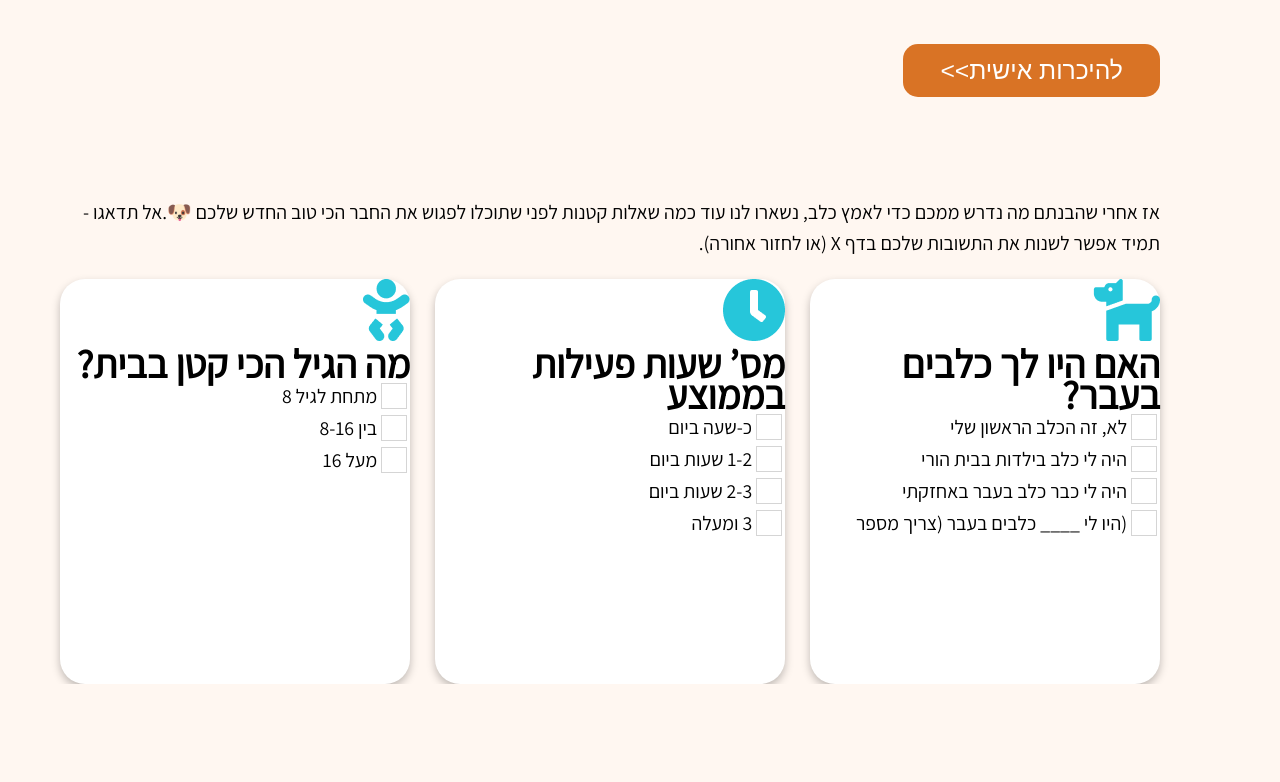
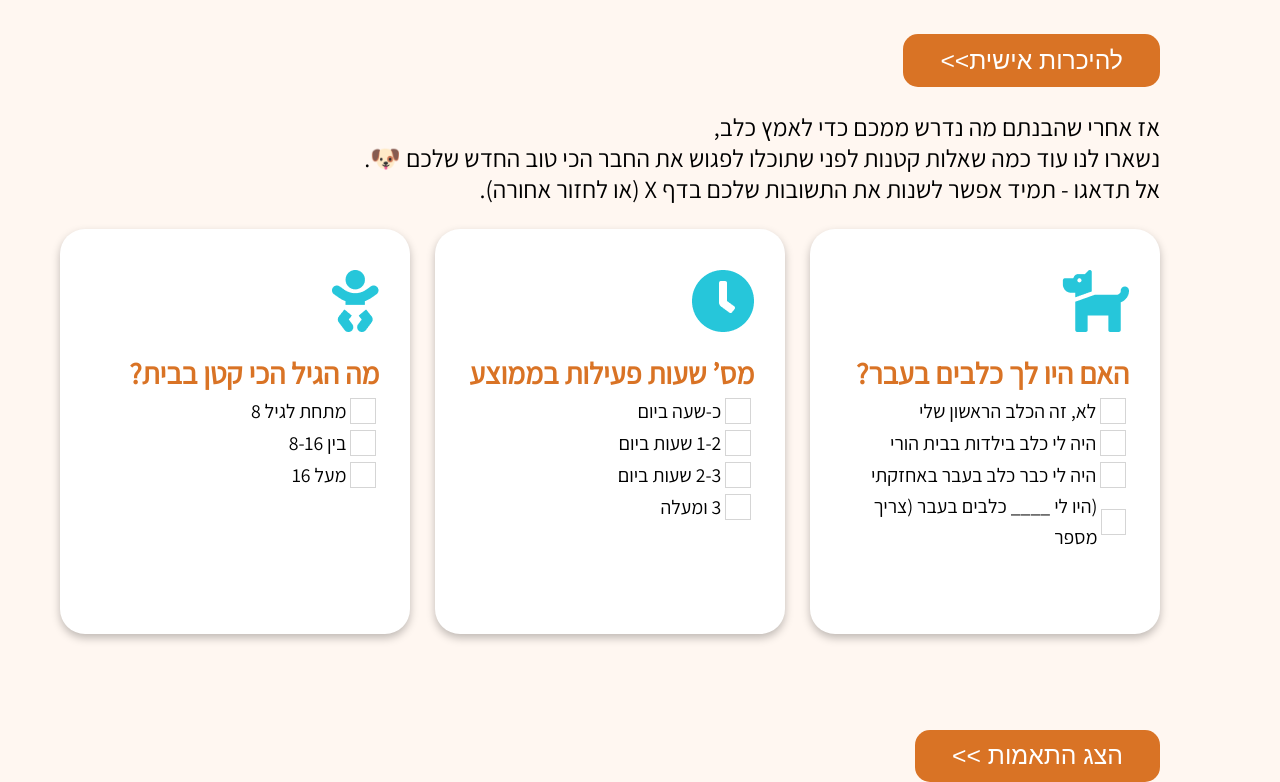
Before and after one commit to GuyElizarov/gilboa, a React (Create React App) app: page / in a window 1280 px wide. Shown: the part 649-1431 px from the top of the page. Before the commit the page ends 1333 px from the top, so only its background shows below. Built offline with nearby package versions, Linux system fonts and the light colour scheme.

Commit message:
finshing questionarie cmp

```diff
--- a/src/assets/styles/cmp/home/_introduction.scss
+++ b/src/assets/styles/cmp/home/_introduction.scss
@@ -1,5 +1,5 @@
 .introduction {
-    font-size: rem(20px);
+    // font-size: rem(20px);
 
     p {
         display: flex;
@@ -20,13 +20,6 @@
 
         button {
             @include button;
-            align-self: flex-start;
-            justify-self: flex-start;
-            // margin: auto;
-            font-size: rem(20px);
-            // padding: rem(14px) rem(45px);
-            display: flex;
-            align-items: center;
         }
     }
 
@@ -52,7 +45,7 @@
             }
 
             p {
-                font-size: rem(12px);
+                // font-size: rem(12px);
                 line-height: rem(15px);
             }
         }
--- a/src/assets/styles/cmp/home/_questionnaire.scss
+++ b/src/assets/styles/cmp/home/_questionnaire.scss
@@ -1,9 +1,8 @@
 .questionnaire {
-    margin-top: 100px;
 
     p {
         max-width: rem(1180px);
-
+        font-size: rem(20px);
     }
 
     .questionnaire-list {
@@ -14,10 +13,23 @@
             background-color: #fff;
             width: rem(387px);
             height: rem(328px);
-            .questions{
-                @include app-checkbox
+            padding: rem(33px) rem(25px);
+
+            h1 {
+                color: $app-orange;
+                font-size: 29.65px;
+                padding-top: 18px;
+            }
+
+            .questions {
+                padding-top: rem(4.5px);
+                @include app-checkbox;
             }
         }
     }
 
+    button {
+        @include button;
+        margin-top:  rem(77px);
+    }
 }
--- a/src/assets/styles/setup/_mixin.scss
+++ b/src/assets/styles/setup/_mixin.scss
@@ -35,11 +35,14 @@
     color: $text-clr;
     border: none;
     border-radius: 15px;
+    align-self: flex-start;
+    justify-self: flex-start;
+    font-size: rem(20px);
+    display: flex;
+    align-items: center;
 
     &:hover,
-    &:active {
-        // background-color: $hover-bg-clr;
-    }
+    &:active {}
 
     transition: all 300ms;
 }
--- a/src/cmps/home/questionnaire.tsx
+++ b/src/cmps/home/questionnaire.tsx
@@ -5,7 +5,7 @@ export const Questionnaire = () => {
 
 
     return <div className="questionnaire">
-        <p>
+        <p className="flex column">
 
             <span>אז אחרי שהבנתם מה נדרש ממכם כדי לאמץ כלב, </span>
             <span>נשארו לנו עוד כמה שאלות קטנות לפני שתוכלו לפגוש את החבר הכי טוב החדש שלכם 🐶.</span>
@@ -13,6 +13,7 @@ export const Questionnaire = () => {
         </p>
         <QuestionnaireList />
 
+        <button>הצג התאמות &#62;&#62;</button>
 
     </div>
 }
```
